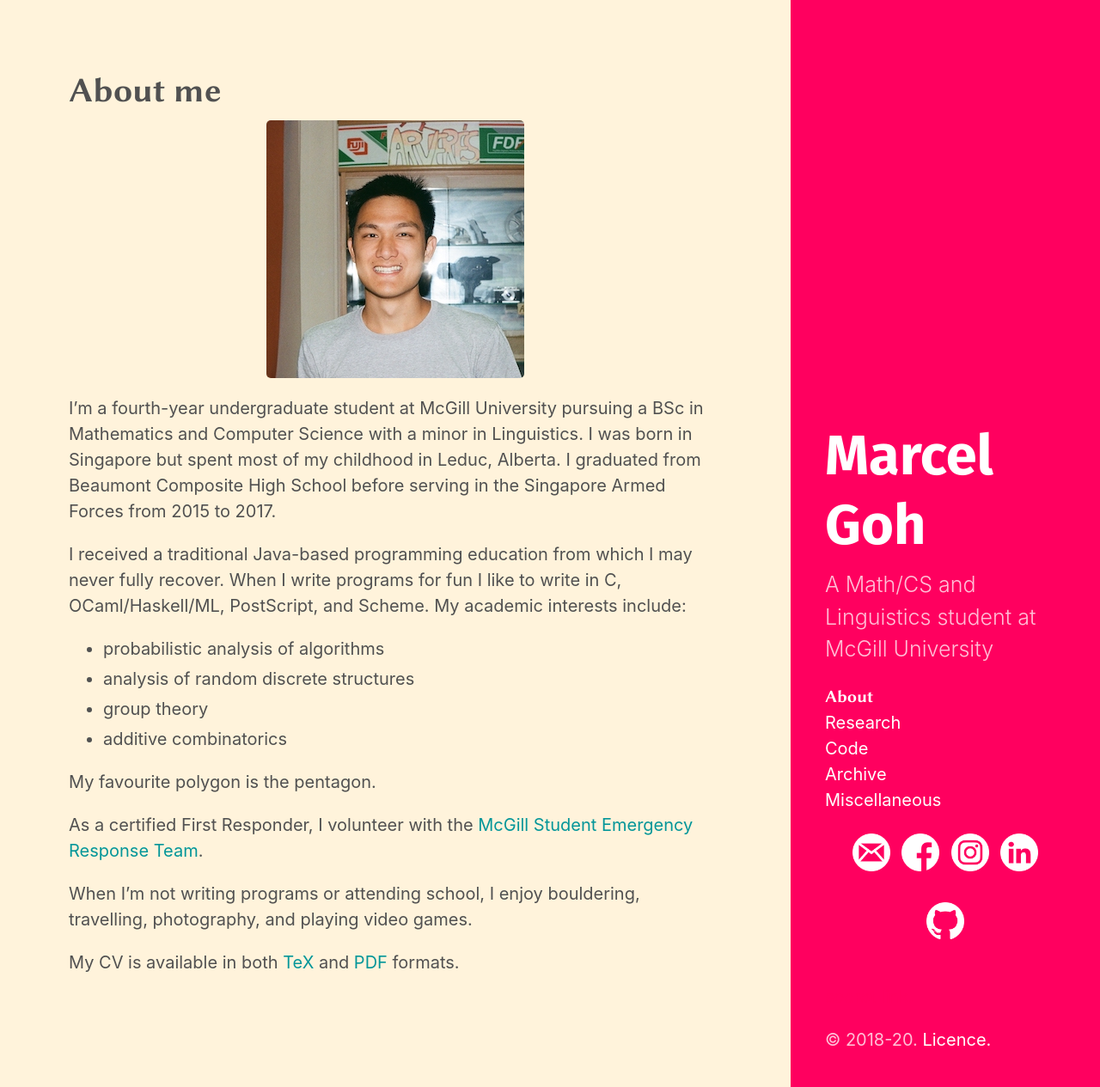
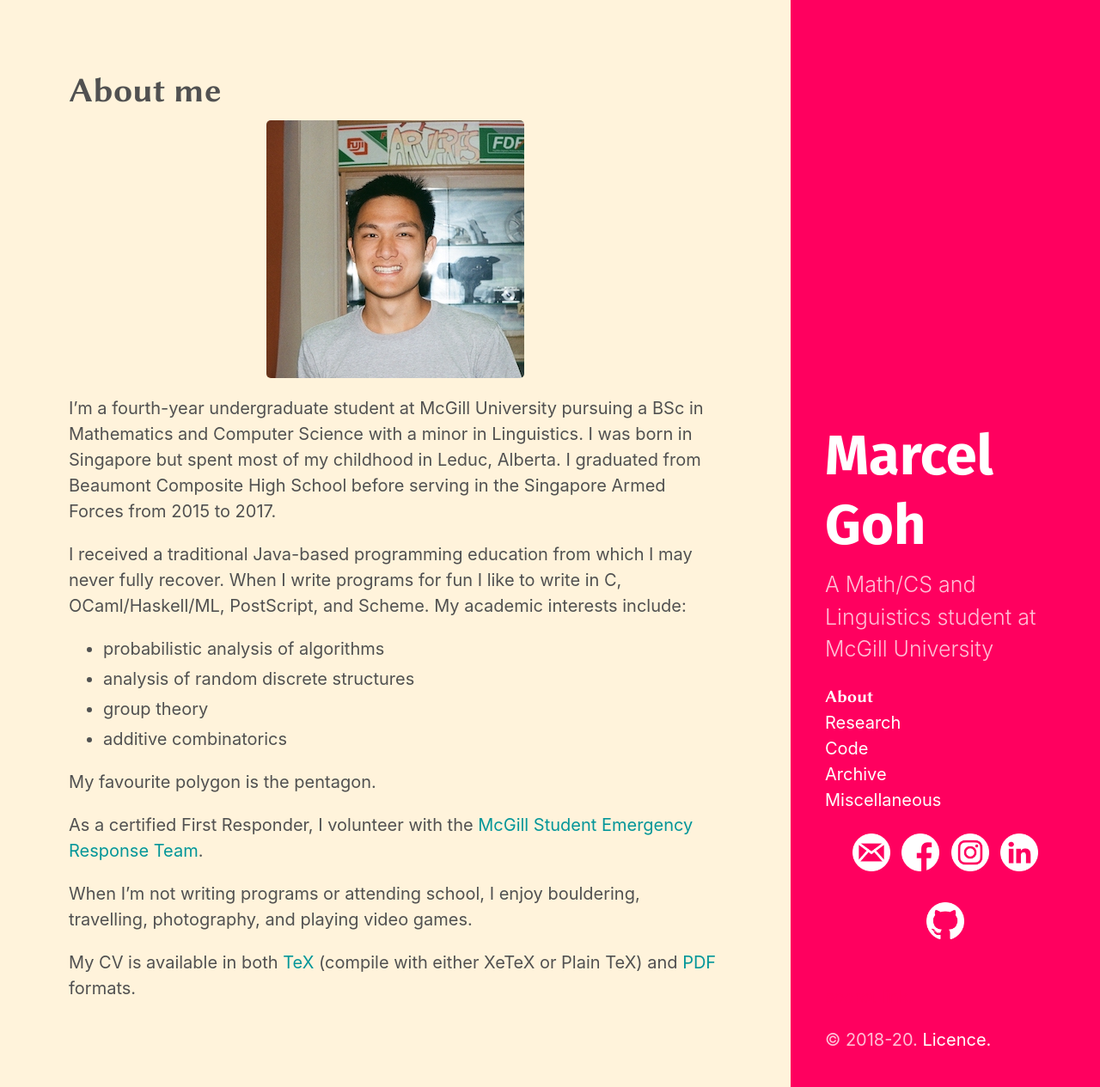
Before and after one commit to marcelgoh/marcelgoh.github.io, a Jekyll site: the page built from about/index.md, in a window 1280 px wide. Shown: the whole page at 86% size. Built offline with Jekyll 4.4.1, drawn with Linux system fonts in a browser that asks for light colours; some web fonts are replaced.

Commit message:
Updated vita

```diff
--- a/about/index.md
+++ b/about/index.md
@@ -21,5 +21,6 @@ As a certified First Responder, I volunteer with the [McGill Student Emergency R
 When I'm not writing programs or attending school, I enjoy bouldering, travelling, photography, and playing video games.
 
 My CV is available in both
-[TeX](https://raw.githubusercontent.com/marcelgoh/marcelgoh.github.io/master/about/vita.tex)
+[TeX](https://raw.githubusercontent.com/marcelgoh/marcelgoh.github.io/master/about/vita.tex) (compile with either
+XeTeX or Plain TeX)
 and [PDF]({{ site.baseurl}}/about/vita.pdf) formats.
```
Also changed, not shown: 2 other files.
